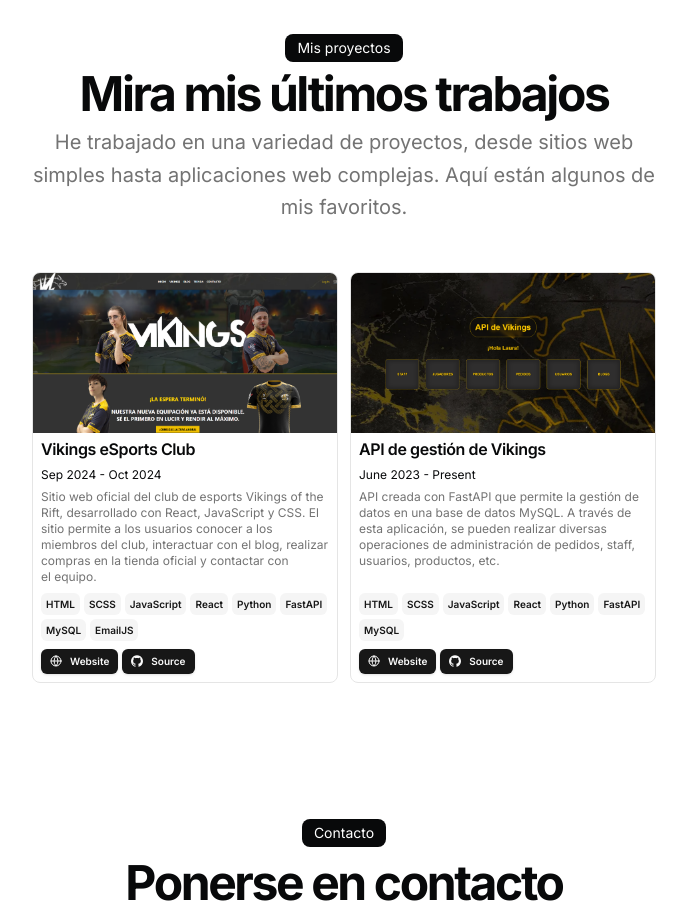
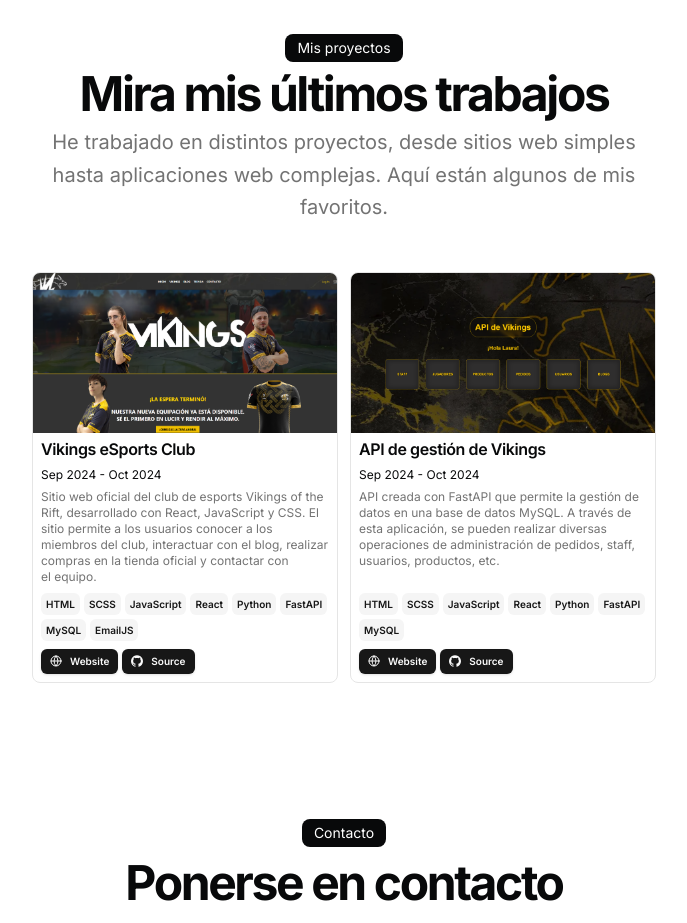
Before and after one commit to rupi014/Portfolio-RBL, a Next.js app: page / in a window 1280 px wide. Shown: the part 1100-2023 px from the top of the page, without its empty margins (296-983 px from the left). Built offline with nearby package versions, Linux system fonts and the light colour scheme.

Commit message:
date changes

```diff
--- a/src/app/page.tsx
+++ b/src/app/page.tsx
@@ -123,7 +123,7 @@ export default function Page() {
                   Mira mis últimos trabajos
                 </h2>
                 <p className="text-muted-foreground md:text-xl/relaxed lg:text-base/relaxed xl:text-xl/relaxed">
-                  He trabajado en una variedad de proyectos, desde sitios web
+                  He trabajado en distintos proyectos, desde sitios web
                   simples hasta aplicaciones web complejas. Aquí están algunos
                   de mis favoritos.
                 </p>
--- a/src/data/resume.tsx
+++ b/src/data/resume.tsx
@@ -164,7 +164,7 @@ export const DATA = {
     {
       title: "API de gestión de Vikings",
       href: "https://vikingsapi.netlify.app/",
-      dates: "June 2023 - Present",
+      dates: "Sep 2024 - Oct 2024",
       active: true,
       description:
         "API creada con FastAPI que permite la gestión de datos en una base de datos MySQL. A través de esta aplicación, se pueden realizar diversas operaciones de administración de pedidos, staff, usuarios, productos, etc.",
```
